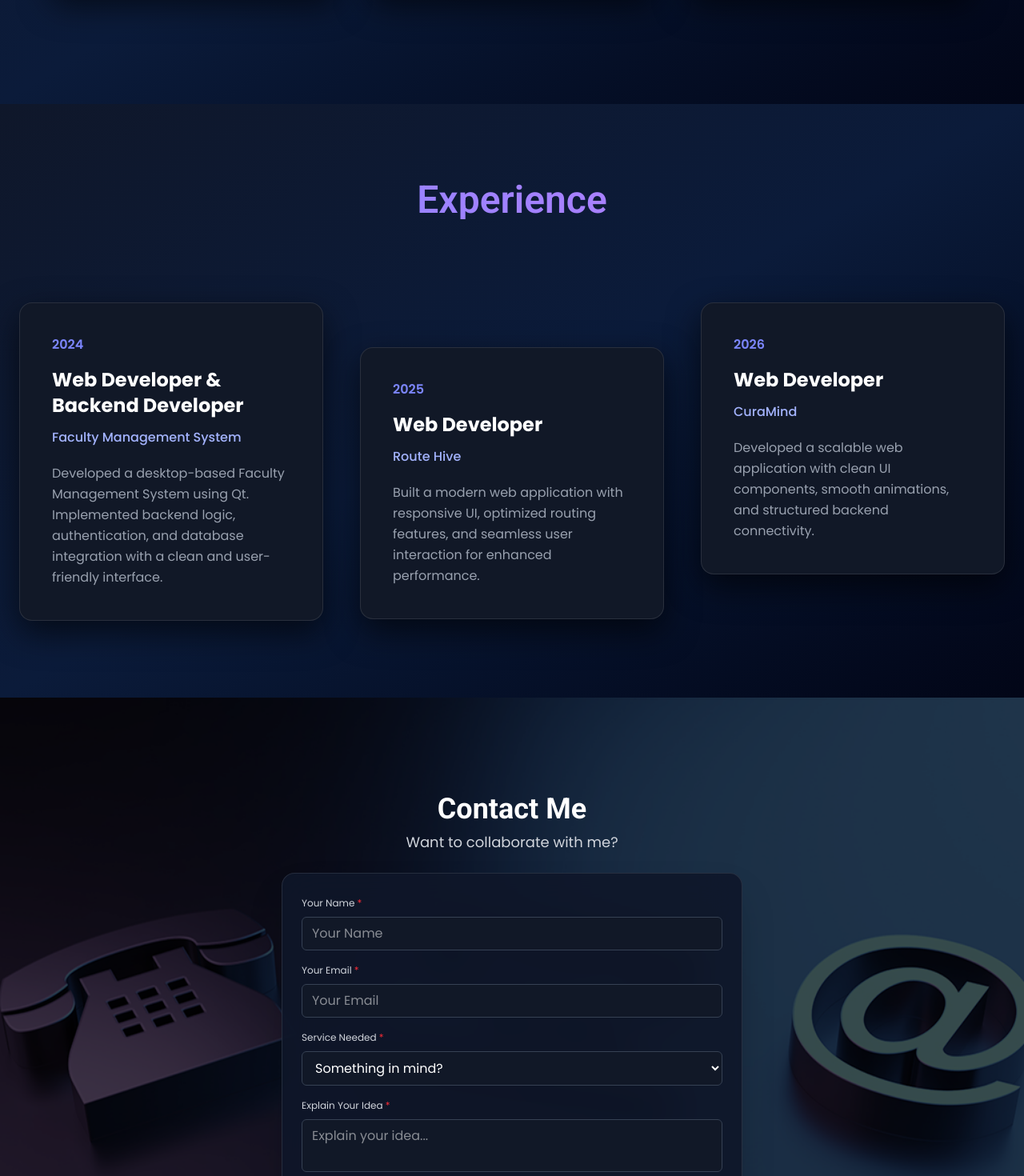
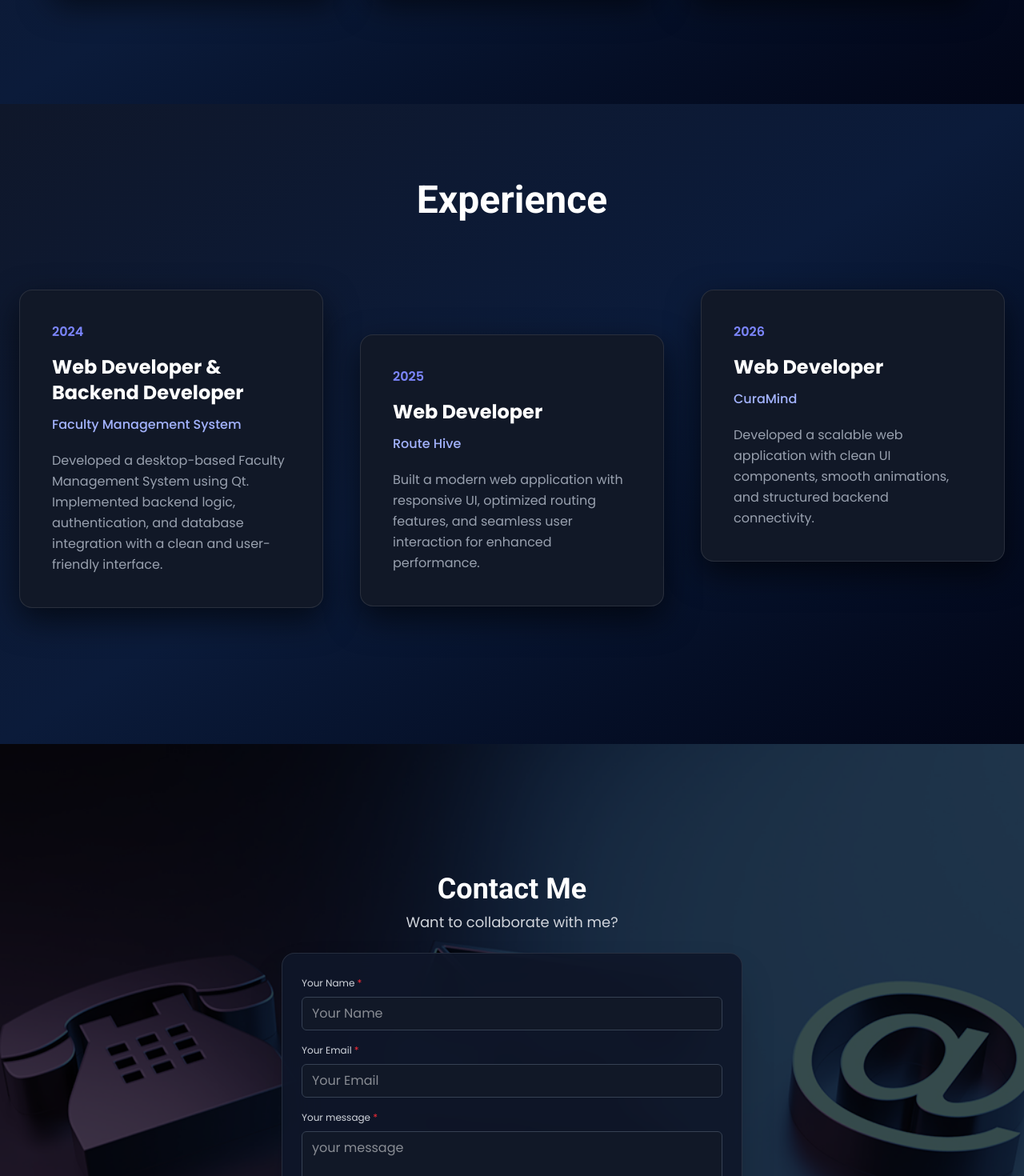
Before and after one commit to Basantakhanal/portfolio, a React (Vite) app in the folder Frontend/Portfolio/: page / in a window 1280 px wide. Shown: the part 3140-4610 px from the top of the page at 80% size. Built offline with nearby package versions, Linux system fonts and the light colour scheme.

Commit message:
partailly changed

```diff
--- a/Frontend/Portfolio/package.json
+++ b/Frontend/Portfolio/package.json
@@ -25,10 +25,10 @@
     "@eslint/js": "^9.39.1",
     "@tailwindcss/vite": "^4.1.18",
     "@vitejs/plugin-react": "^5.1.1",
-    "eslint": "^9.39.1",
+    "eslint": "^10.0.1",
     "eslint-plugin-react-hooks": "^7.0.1",
     "eslint-plugin-react-refresh": "^0.4.24",
-    "gh-pages": "^5.0.0",
+    "gh-pages": "^6.3.0",
     "vite": "^7.3.1"
   }
 }
--- a/Frontend/Portfolio/src/Sections/Contact.jsx
+++ b/Frontend/Portfolio/src/Sections/Contact.jsx
@@ -8,7 +8,7 @@ export default function ContactForm() {
   const [formData, setFormData] = useState({
     name: "",
     email: "",
-    service: "",
+
     message: "",
   });
 
@@ -120,31 +120,12 @@ export default function ContactForm() {
             </label>
 
             {/* Service */}
-            <label className="block mb-3">
-              <span className="text-gray-300 text-xs">
-                Service Needed <span className="text-red-500">*</span>
-              </span>
-              <select
-                name="service"
-                required
-                value={formData.service}
-                onChange={handleChange}
-                className="mt-1.5 w-full rounded-md bg-[#111827] text-white border border-gray-700 focus:border-blue-500 focus:ring-1 focus:ring-blue-500 px-3 py-2 transition"
-              >
-                <option value="" disabled>
-                  Something in mind?
-                </option>
-                <option>Web Development</option>
-                <option>Mobile Development</option>
-                <option>UI/UX Design</option>
-                <option>Consulting</option>
-              </select>
-            </label>
+
 
             {/* Idea */}
             <label className="block mb-4">
               <span className="text-gray-300 text-xs">
-                Explain Your Idea <span className="text-red-500">*</span>
+                Your message <span className="text-red-500">*</span>
               </span>
               <textarea
                 name="message"
@@ -152,7 +133,7 @@ export default function ContactForm() {
                 rows={2}
                 value={formData.message}
                 onChange={handleChange}
-                placeholder="Explain your idea..."
+                placeholder="your message"
                 className="mt-1.5 w-full rounded-md bg-[#111827] text-white border border-gray-700 focus:border-blue-500 focus:ring-1 focus:ring-blue-500 px-3 py-2 resize-none transition"
               />
             </label>
--- a/Frontend/Portfolio/src/Sections/Experience.jsx
+++ b/Frontend/Portfolio/src/Sections/Experience.jsx
@@ -28,14 +28,12 @@ export default function Experience() {
   return (
     <section
       id="experience"
-      className="bg-gradient-to-br
-      from-[#0f172a] via-[#0b1b3a] to-[#020617]
-      text-white py-20 sm:py-24 px-4 sm:px-6"
+      className="min-h-screen py-24 px-6
+      bg-gradient-to-br
+      from-[#0f172a] via-[#0b1b3a] to-[#020617]"
     >
       <h2
-        className="text-3xl sm:text-4xl md:text-5xl font-semibold mb-16 sm:mb-20 text-center
-        bg-gradient-to-r from-indigo-400 to-purple-400
-        bg-clip-text text-transparent"
+        className="text-4xl md:text-5xl font-bold mb-16 text-white text-center"
       >
         Experience
       </h2>
```
Also changed, not shown: 1 other file (tests, documents, lock files or other folders).
